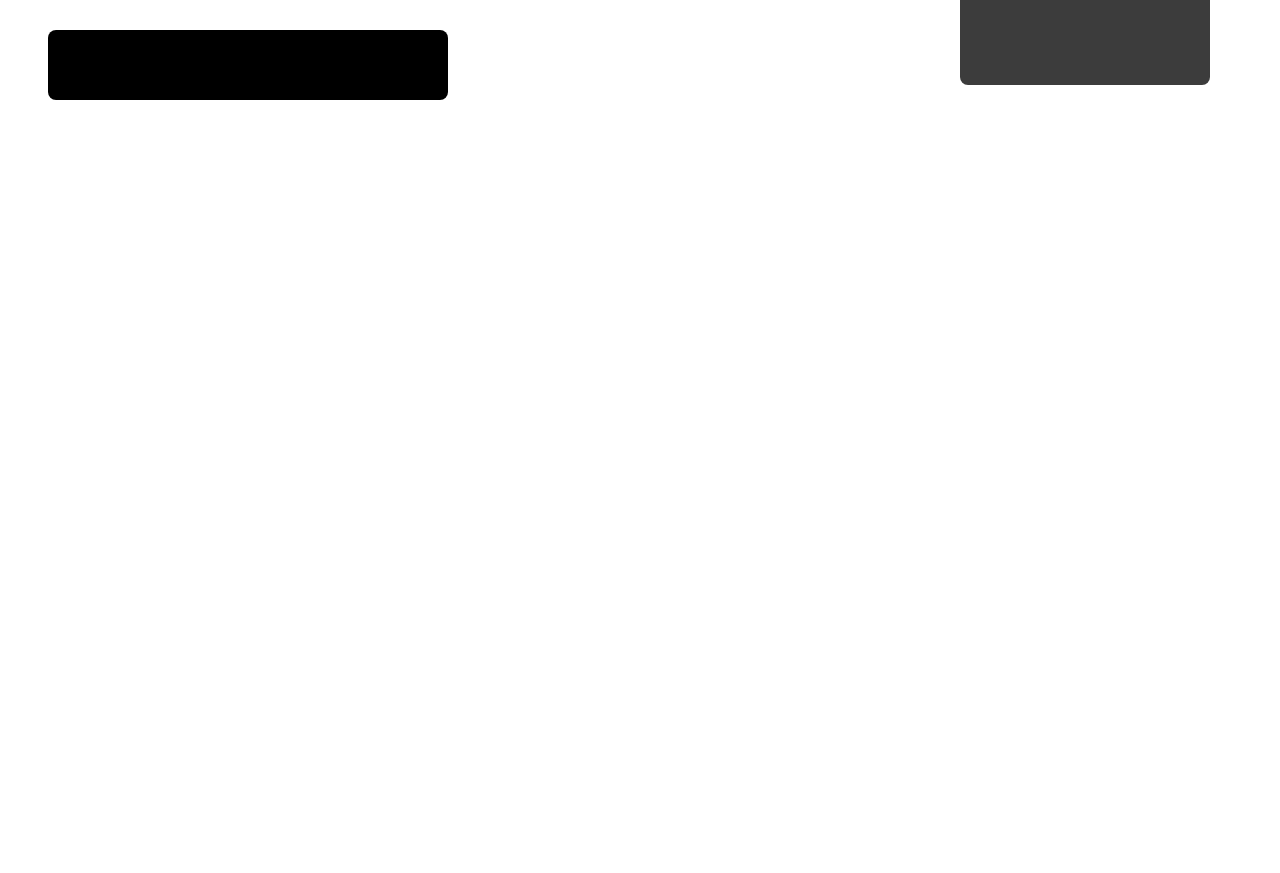
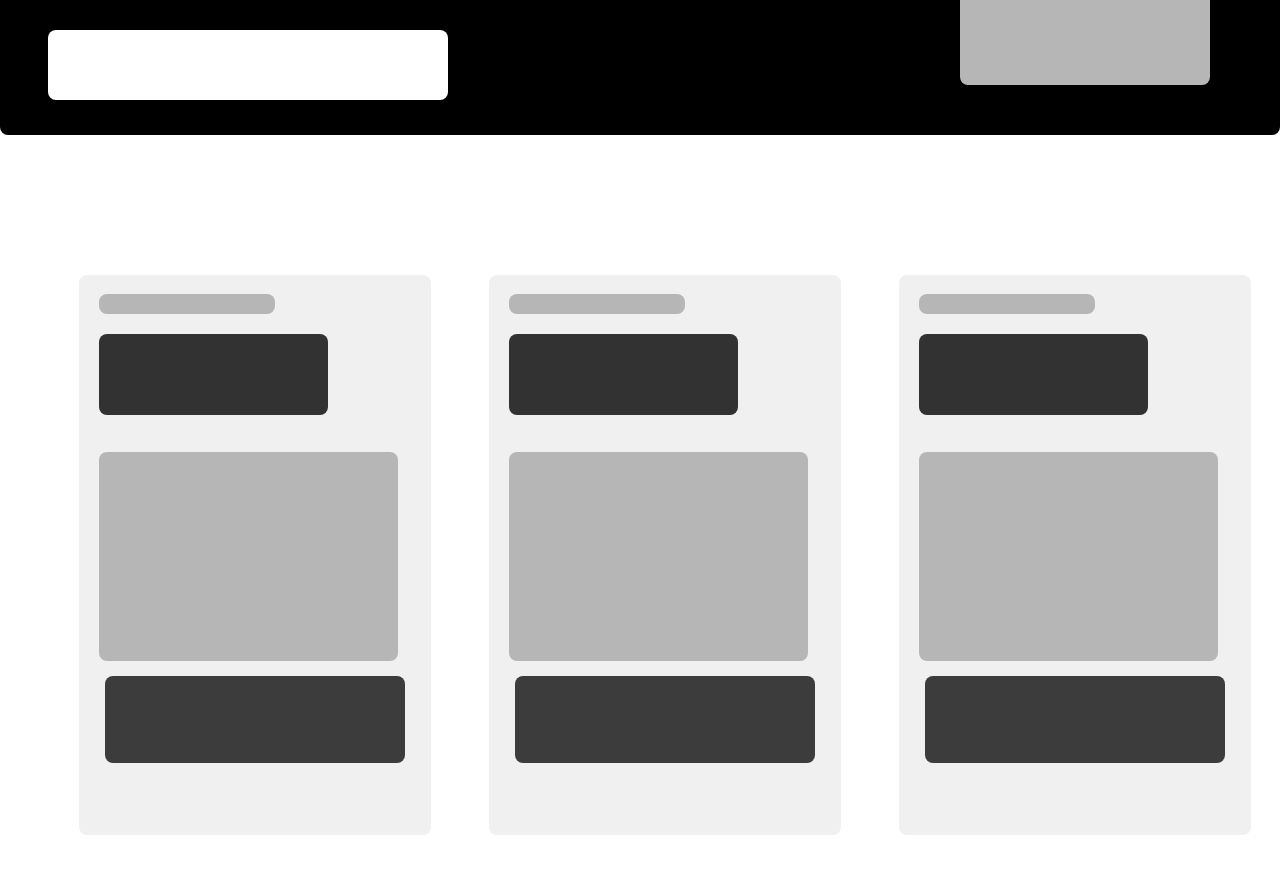
Before and after one commit to run-after/smashing-mag-heat-map, a plain HTML site: page index.html in a window 1280 px wide. Shown: the part 7600-8473 px from the top of the page. Before the commit the page ends 8335 px from the top, so only its background shows below. Drawn offline with Linux system fonts and the light colour scheme.

Commit message:
Finish 14th row

```diff
--- a/index.html
+++ b/index.html
@@ -229,7 +229,32 @@
           <div class="button"></div>
           <div class="image"></div>
         </div>
-      </div>
+        <!-- 14th row -->
+        <div class="guides">
+          <div class="guide javascript">
+            <div class="to"></div>
+            <div class="title"></div>
+            <div class="description"></div>
+            <div class="button"></div>
+          </div>
+          <div class="guide css">
+            <div class="to"></div>
+            <div class="title"></div>
+            <div class="description"></div>
+            <div class="button"></div>
+          </div>
+          <div class="guide performance">
+            <div class="to"></div>
+            <div class="title"></div>
+            <div class="description"></div>
+            <div class="button"></div>
+          </div>
+        </div>
+        <!-- 15th row -->
+        <div class="newsletter">
+
+        </div>
+      </div><!--hero-->
   </div>
   </body>
 </html>
--- a/styles.css
+++ b/styles.css
@@ -112,7 +112,8 @@ header{
   display: grid;
   grid-template-columns: 1fr 1fr;
   grid-template-rows: 200px 585px 525px 530px 660px 770px
-                      770px 270px 1100px 425px 1450px 350px 600px;
+                      770px 270px 1100px 425px 1450px 350px
+                      700px 1000px;
   justify-items: center;
   align-items: center;
 }
@@ -938,6 +939,7 @@ header{
   display: grid;
   grid-template-columns: 75% 1fr;
   grid-template-rows: 15% 15% 30% 40%;
+  background: black;
 }
 
 .book-promo .feature {
@@ -947,7 +949,7 @@ header{
   margin-left: 5%;
   height: 20px;
   width: 25%;
-  background: rgb(182, 182, 182);
+  background: rgb(80, 80, 80);
 }
 
 .book-promo .title {
@@ -957,7 +959,7 @@ header{
   margin-left: 5%;
   height: 80%;
   width: 30%;
-  background: rgb(50, 50, 50);
+  background: rgb(200, 200, 200);
 }
 
 .book-promo .description {
@@ -976,7 +978,7 @@ header{
   margin-left: 5%;
   height: 70px;
   width: 400px;
-  background: black;
+  background: white;
 }
 
 .book-promo .image {
@@ -985,5 +987,63 @@ header{
   margin-top: -50px;
   height: 350px;
   width: 250px;
+  background: rgb(182, 182, 182);
+}
+
+/* 14th row */
+
+.guides {
+  grid-column: 1 / -1;
+  grid-row: 13 / 14;
+  width: 100%;
+  height: 100%;
+  display: grid;
+  grid-template-columns: 50px repeat(3, 1fr);
+  justify-items: center;
+  align-items: end;
+}
+
+.guide {
+  display: grid;
+  grid-template-rows: 7% 18% 44% 1fr;
+  width: 86%;
+  height: 80%;
+  background: rgb(240, 240, 240);
+  align-items: end;
+}
+
+.guide .to {
+  grid-row: 1 / 2;
+  height: 20px;
+  width: 50%;
+  margin-left: 20px;
+  background: rgb(182, 182, 182);
+}
+
+.guide .title {
+  height: 80%;
+  width: 65%;
+  margin-left: 20px;
+}
+
+.guide .description {
+  grid-row: 3 / 4;
+  height: 85%;
+  width: 85%;
+  margin-left: 20px;
+  background: rgb(182, 182, 182);
+}
+
+.guide .button {
+  grid-row: 4 / 5;
+  height: 50%;
+  width: 85%;
+  margin-top: 15px;
   background: rgb(60, 60, 60);
+  align-self: start;
+  justify-self: center;
 }
+
+.javascript {
+  grid-column: 2 / 3;
+}
```
